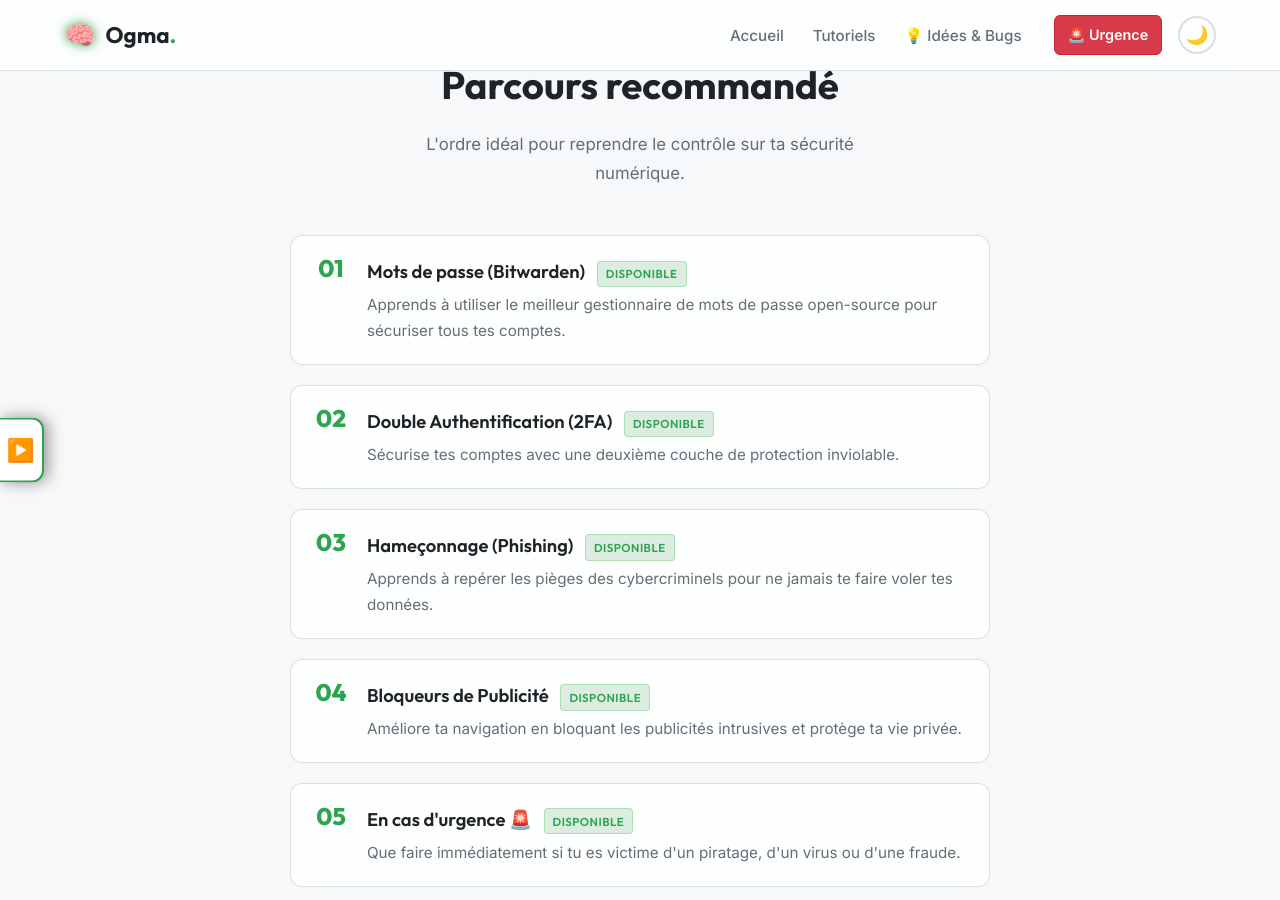
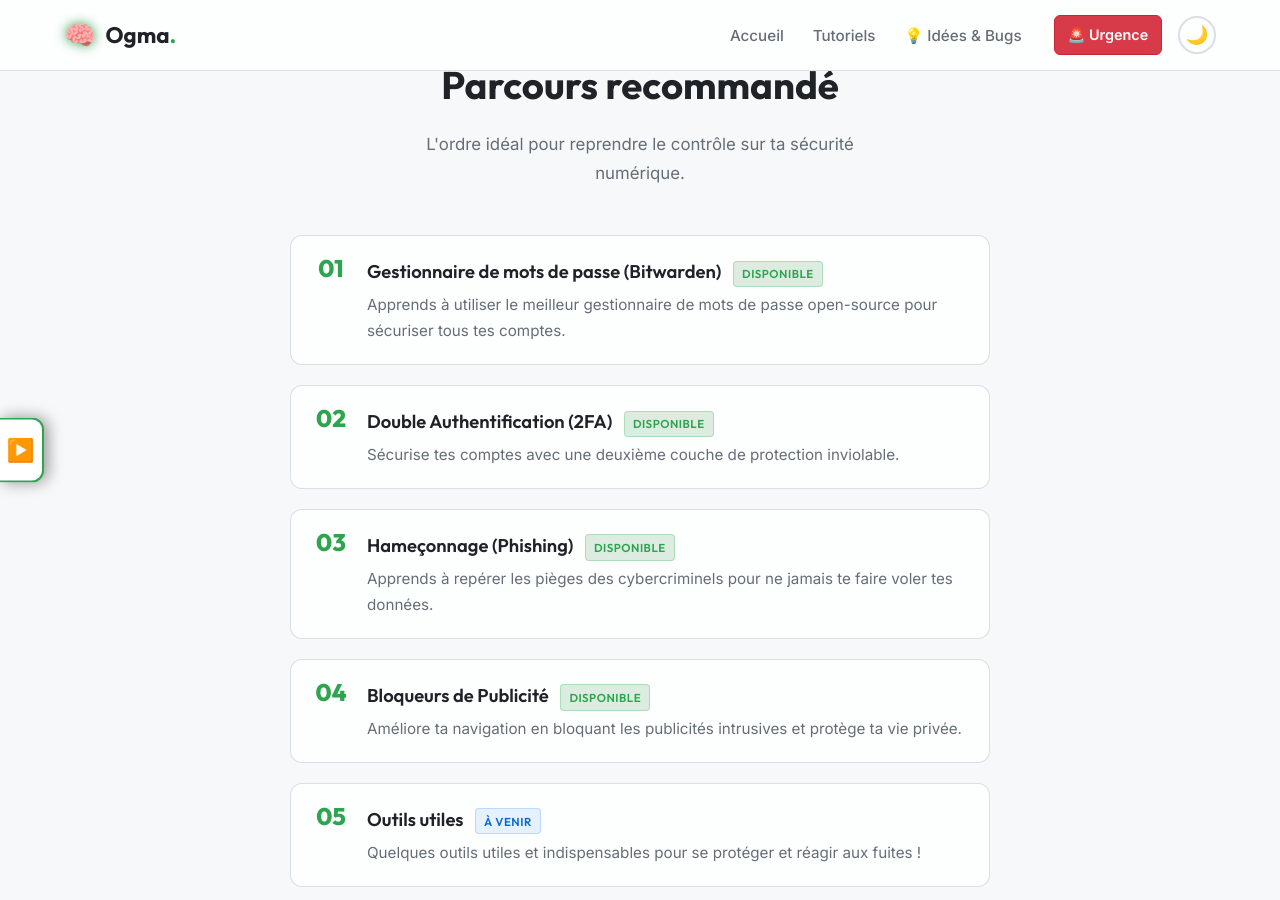
Before and after one commit to ogma-info/ogma-info.github.io, a Jekyll site: the page built from index.html, in a window 1280 px wide and 900 px high, scrolled down 927 px. Built offline with Jekyll 4.4.1, drawn with Linux system fonts in a browser that asks for light colours.

Commit message:
feat: add toolbox, change title

```diff
--- a/_tutoriels/tuto_bitwarden.md
+++ b/_tutoriels/tuto_bitwarden.md
@@ -1,6 +1,6 @@
 ---
 layout: tutorial
-title: "Mots de passe (Bitwarden)"
+title: "Gestionnaire de mots de passe (Bitwarden)"
 icon: "🪎"
 order: 1
 status: available
@@ -29,6 +29,7 @@
 4. Validez la création de votre compte.
 
 > **ℹ️ Info : Gratuit ou Payant ?**
+>
 > La version **gratuite** de Bitwarden est **suffisante pour 99% des usages** (mots de passe illimités, appareils illimités, synchronisation sécurisée).
 > La version **Premium** (environ 10€/an) ajoute des fonctionnalités optionnelles : le stockage de fichiers chiffrés (1 Go), l'authentificateur intégré (TOTP) pour la double authentification, un accès d'urgence, et des rapports de sécurité avancés.
 
--- /dev/null
+++ b/_tutoriels/tuto_tools.md
@@ -0,0 +1,17 @@
+---
+layout: tutorial
+title: "Outils utiles"
+icon: " 🧰"
+order: 6
+status: in_progress
+excerpt: "Quelques outils utiles et indispensables pour se protéger et réagir aux fuites !"
+---
+
+## Détecter une fuite de mot de passe
+
+> ℹ️ **Info utile**
+>
+> Ce site référence les adresses mail présentes dans les futies de données (comme l'**ANTS**, **ZARA** ou encore **Leclerc**). Ainsi, [Have I Been PWNED](haveibeenpwned.com) permet de savoir si notre mot de passe a potentiellement fuité et de prendre les mesures nécessaires pour **assurer la protection** de nos comptes et de nos données.
+
+1. 🔗 **L'accès** : Rendez-vous sur le site [Have I Been PWNED](haveibeenpwned.com).
+2.
```
